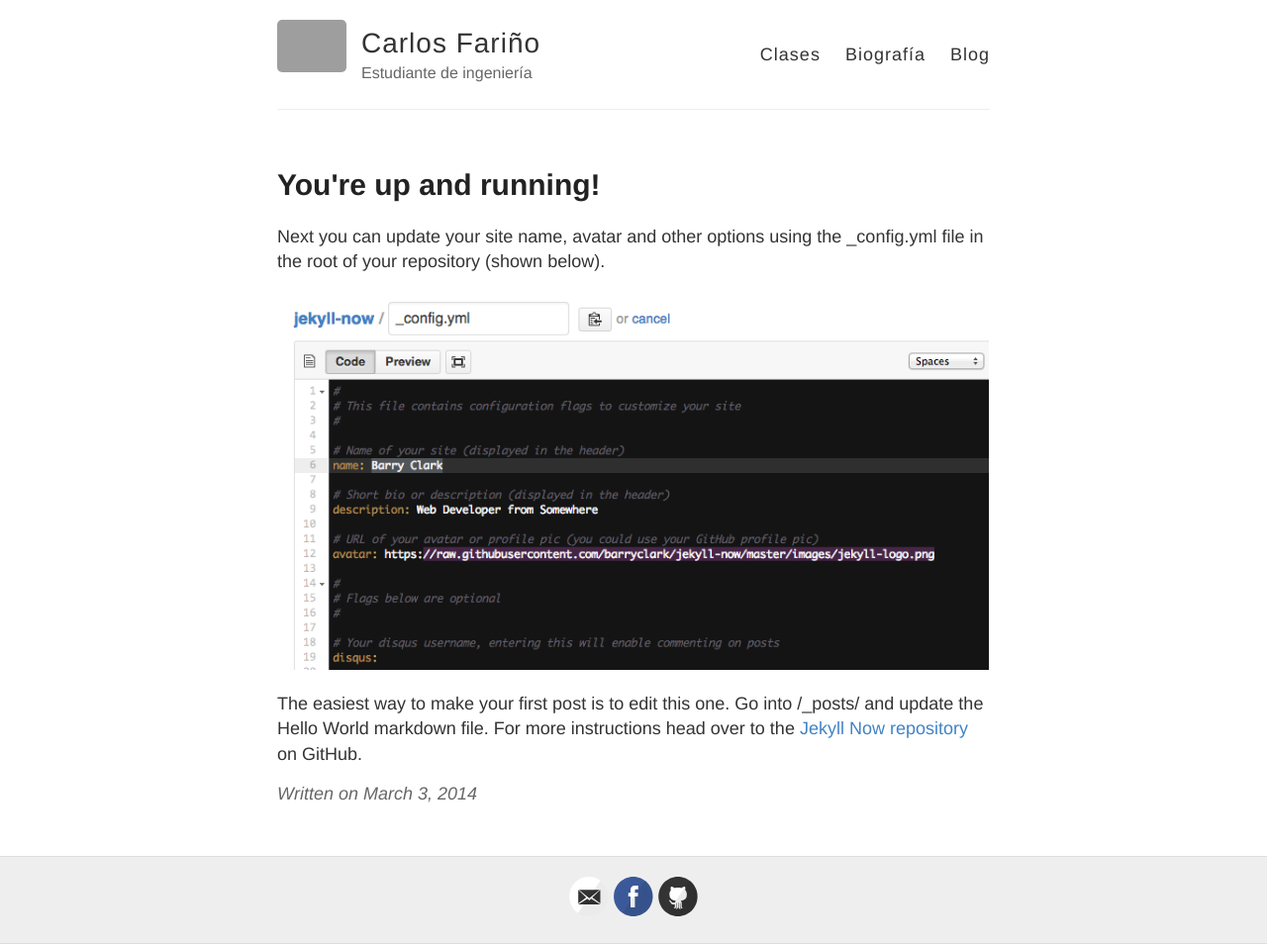
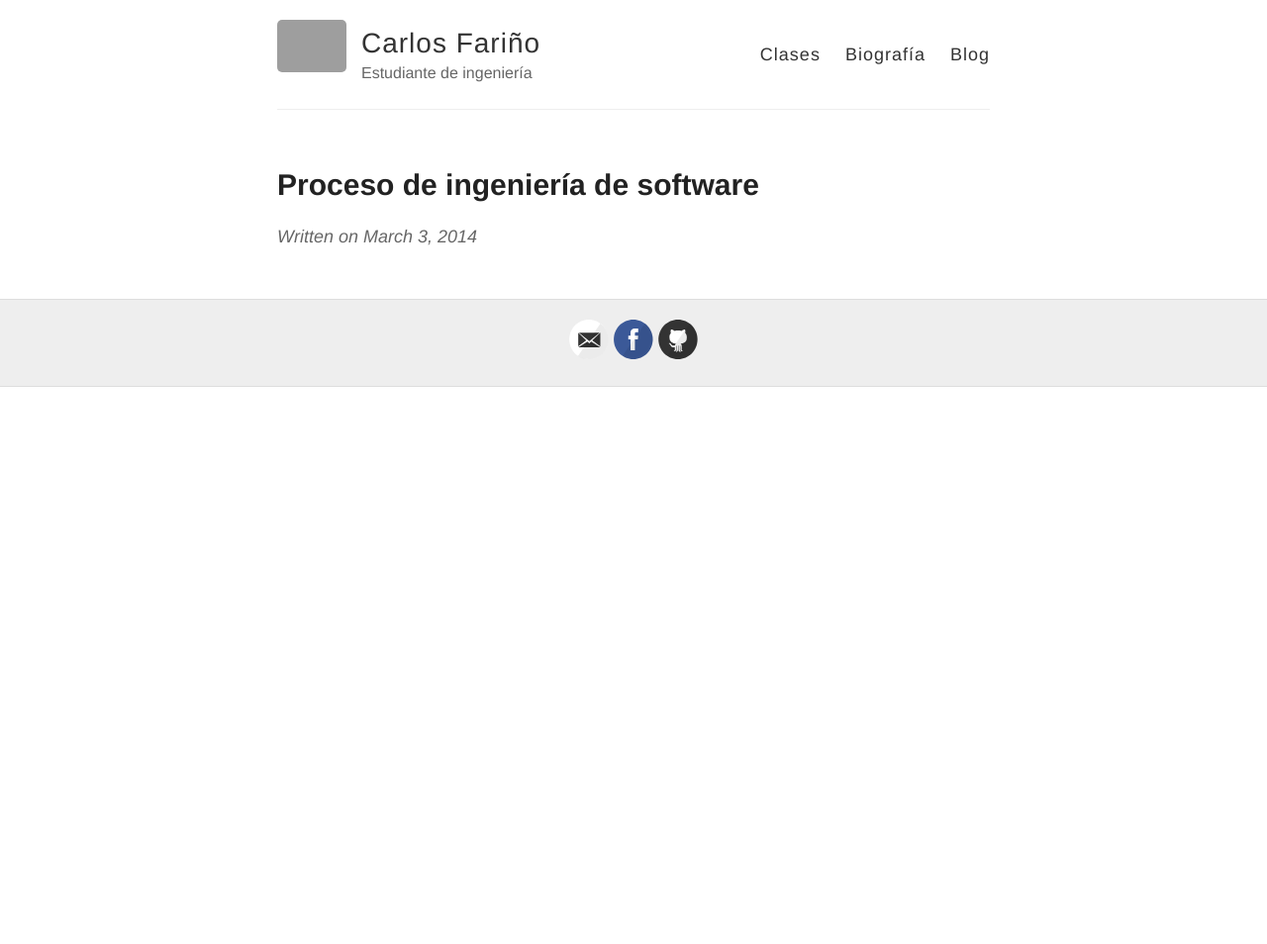
Before and after one commit to andrescharro22/Carlos-F007.github.io, a Jekyll site: the page built from _posts/2014-3-3-Hello-World - copia.md, in a window 1280 px wide. Shown: the whole page at 99% size. Built offline with Jekyll 4.4.1, drawn with Linux system fonts in a browser that asks for light colours; after the commit the page ends 900 px from its top, so only the background shows below that; grey boxes are pictures that could not be loaded.

Commit message:
Update 2014-3-3-Hello-World - copia.md

```diff
--- a/_posts/2014-3-3-Hello-World - copia.md
+++ b/_posts/2014-3-3-Hello-World - copia.md
@@ -1,10 +1,4 @@
 ---
 layout: post
-title: You're up and running!
+title: Proceso de ingeniería de software
 ---
-
-Next you can update your site name, avatar and other options using the _config.yml file in the root of your repository (shown below).
-
-![_config.yml]({{ site.baseurl }}/images/config.png)
-
-The easiest way to make your first post is to edit this one. Go into /_posts/ and update the Hello World markdown file. For more instructions head over to the [Jekyll Now repository](https://github.com/barryclark/jekyll-now) on GitHub.
```
